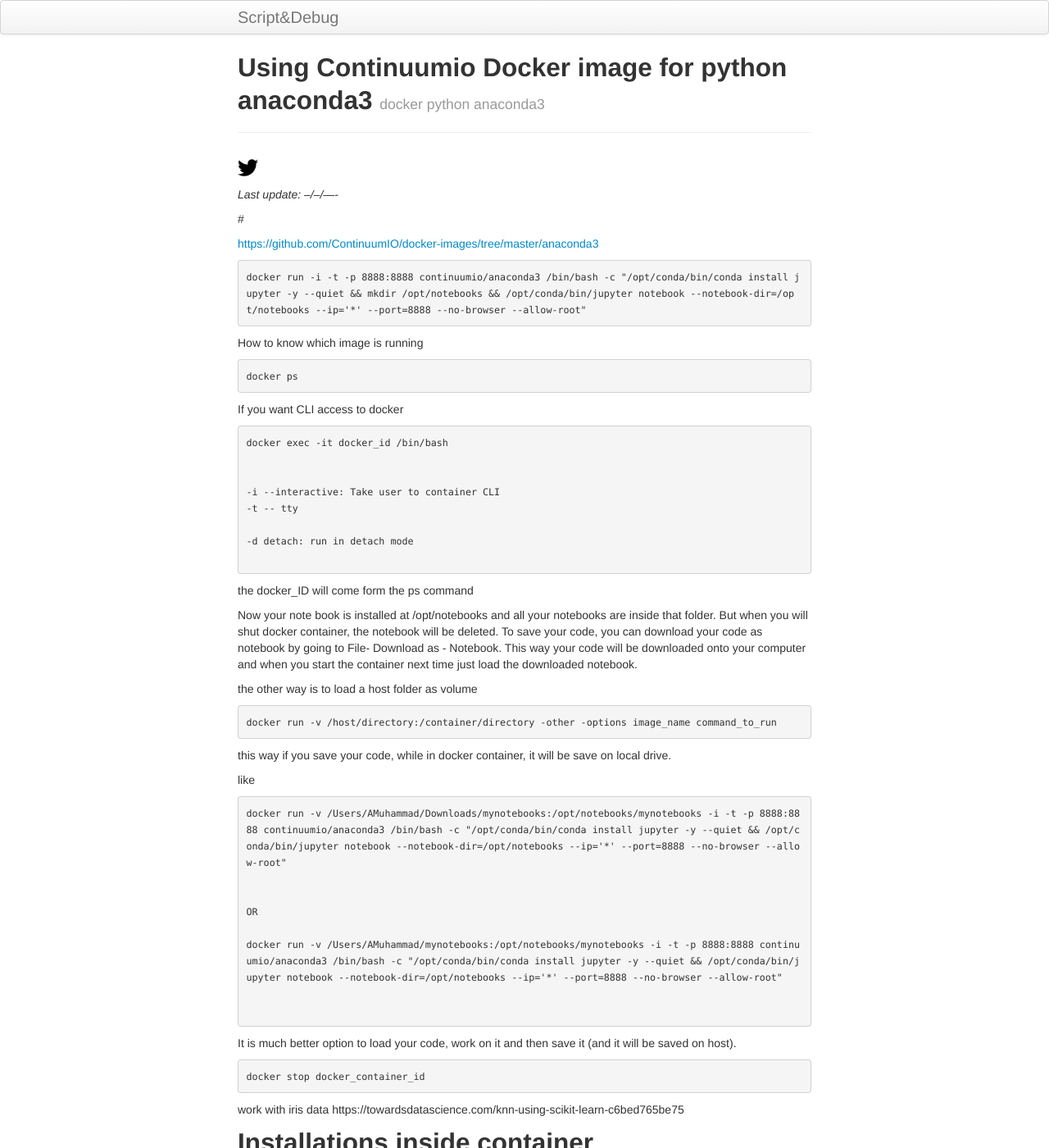
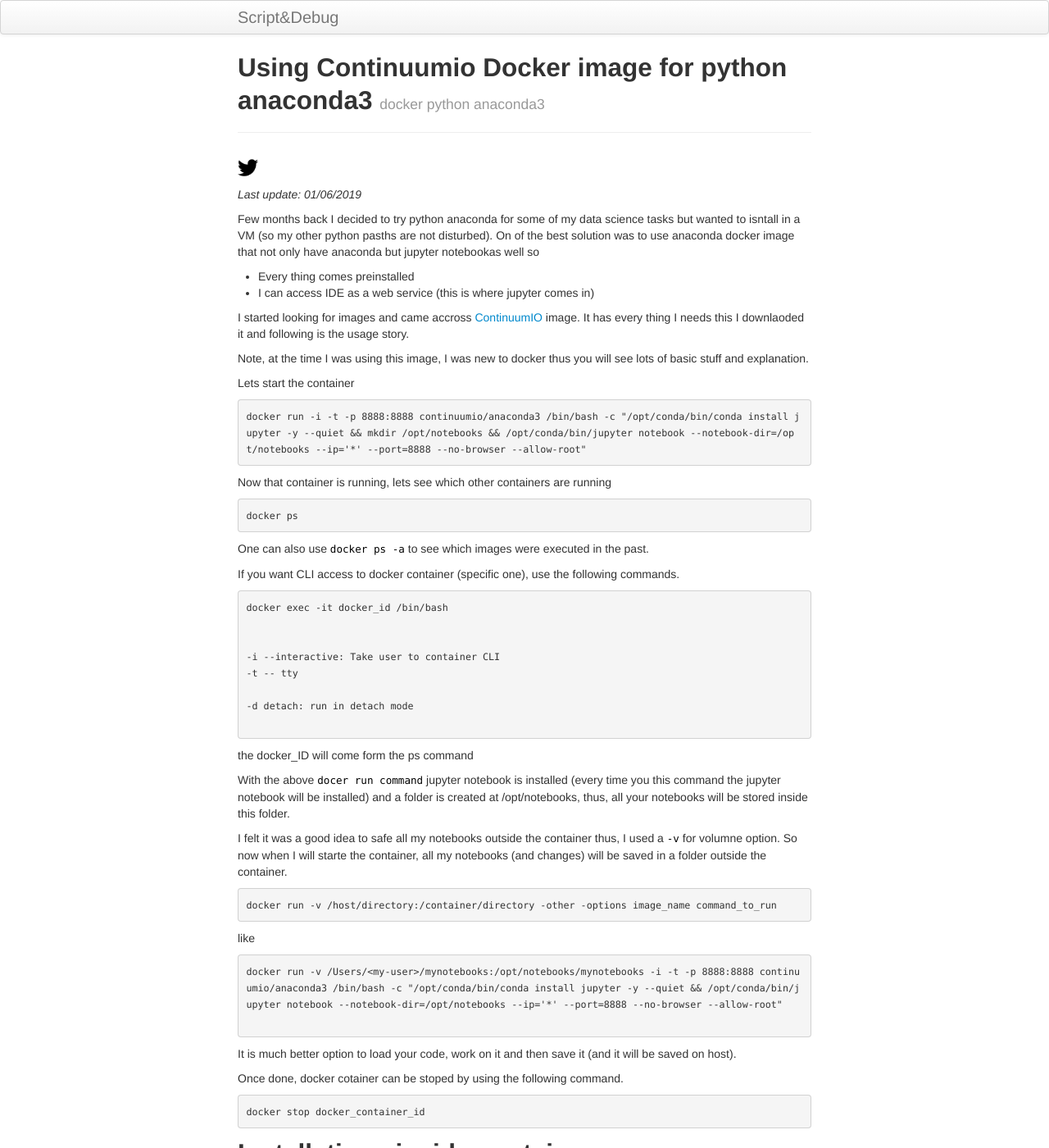
Before and after one commit to mnahmad/scriptndebug, a Jekyll site: the page built from pages/containers/docker_anaconda3_jupyter.md, in a window 1280 px wide and 1400 px high. Shown: the whole window at 82% size. Built offline with Jekyll 4.4.1, drawn with Linux system fonts in a browser that asks for light colours; some of the changed text lies outside the part shown.

Commit message:
Docker anaconda post added

````diff
--- a/pages/containers/docker_anaconda3_jupyter.md
+++ b/pages/containers/docker_anaconda3_jupyter.md
@@ -5,28 +5,35 @@
 description: Using Continuumio Docker image for python anaconda3
 ---
 
-<a href="https://twitter.com/intent/tweet?text=<title with %20 for each space>%20https://mnahmad.github.io/scriptndebug/pages/<url-post>%20@mnabiahmad"><img src="https://mnahmad.github.io/scriptndebug/twiter-icon-15.jpg" height="25" width="25"></a>
+<a href="https://twitter.com/intent/tweet?text=Using%20Continuumio%20Docker%20image%20for%20python%20anaconda3%20https://mnahmad.github.io/scriptndebug/pages/containers/docker_anaconda3_jupyter.md%20@mnabiahmad"><img src="https://mnahmad.github.io/scriptndebug/twiter-icon-15.jpg" height="25" width="25"></a>
 
-*Last update: --/--/----*
+*Last update: 01/06/2019*
 
-#
+Few months back I decided to try python anaconda for some of my data science tasks but wanted to isntall in a VM (so my other python pasths are not disturbed). On of the best solution was to use anaconda docker image that not only have anaconda but jupyter notebookas well so
+- Every thing comes preinstalled
+- I can access IDE as a web service (this is where jupyter comes in)
 
+I started looking for images and came accross [ContinuumIO](https://github.com/ContinuumIO/docker-images/tree/master/anaconda3) image. It has every thing I needs this I downlaoded it and following is the usage story.
 
-[https://github.com/ContinuumIO/docker-images/tree/master/anaconda3](https://github.com/ContinuumIO/docker-images/tree/master/anaconda3)
+Note, at the time I was using this image, I was new to docker thus you will see lots of basic stuff and explanation.
 
+Lets start the container
 
 ```
 docker run -i -t -p 8888:8888 continuumio/anaconda3 /bin/bash -c "/opt/conda/bin/conda install jupyter -y --quiet && mkdir /opt/notebooks && /opt/conda/bin/jupyter notebook --notebook-dir=/opt/notebooks --ip='*' --port=8888 --no-browser --allow-root"
 ```
 
 
-How to know which image is running
+Now that container is running, lets see which other containers are running
 
 ```
 docker ps
 ```
 
-If you want CLI access to docker
+One can also use `docker ps -a` to see which images were executed in the past.
+
+
+If you want CLI access to docker container (specific one), use the following commands.
 
 ```
 docker exec -it docker_id /bin/bash
@@ -41,42 +48,31 @@
 
 the docker_ID will come form the ps command
 
-Now your note book is installed at /opt/notebooks and all your notebooks are inside that folder. But when you will shut docker container, the notebook will be deleted. To save your code, you can download your code as notebook by going to File- Download as - Notebook. This way your code will be downloaded onto your computer and when you start the container next time just load the downloaded notebook.
+With the above `docer run command` jupyter notebook is installed (every time you this command the jupyter notebook will be installed) and a folder is created at /opt/notebooks, thus, all your notebooks will be stored inside this folder.
 
-the other way is to load a host folder as volume
+I felt it was a good idea to safe all my notebooks outside the container thus, I used a `-v` for volumne option. So now when I will starte the container, all my notebooks (and changes) will be saved in a folder outside the container.
 
 ```
 docker run -v /host/directory:/container/directory -other -options image_name command_to_run
 ```
-this way if you save your code, while in docker container, it will be save on local drive.
 
 like
 
 ```
-docker run -v /Users/AMuhammad/Downloads/mynotebooks:/opt/notebooks/mynotebooks -i -t -p 8888:8888 continuumio/anaconda3 /bin/bash -c "/opt/conda/bin/conda install jupyter -y --quiet && /opt/conda/bin/jupyter notebook --notebook-dir=/opt/notebooks --ip='*' --port=8888 --no-browser --allow-root"
-
-
-OR
-
-docker run -v /Users/AMuhammad/mynotebooks:/opt/notebooks/mynotebooks -i -t -p 8888:8888 continuumio/anaconda3 /bin/bash -c "/opt/conda/bin/conda install jupyter -y --quiet && /opt/conda/bin/jupyter notebook --notebook-dir=/opt/notebooks --ip='*' --port=8888 --no-browser --allow-root"
-
+docker run -v /Users/<my-user>/mynotebooks:/opt/notebooks/mynotebooks -i -t -p 8888:8888 continuumio/anaconda3 /bin/bash -c "/opt/conda/bin/conda install jupyter -y --quiet && /opt/conda/bin/jupyter notebook --notebook-dir=/opt/notebooks --ip='*' --port=8888 --no-browser --allow-root"
 
 ```
 
 It is much better option to load your code, work on it and then save it (and it will be saved on host).
 
+
+Once done, docker cotainer can be stoped by using the following command.
 ```
 docker stop docker_container_id
 ```
 
-
-work with iris data https://towardsdatascience.com/knn-using-scikit-learn-c6bed765be75
-
-
-
-
 ## Installations inside container
-From time to time, I test different libraries inside this container. This second covers the installation steps, issues and their solution and basic working of libraries.
+From time to time, I test different libraries inside this container. This section covers the installation steps, issues and their solution and basic working of libraries.
 
 ### pandas profiling
 
@@ -89,6 +85,9 @@
 
 
 
-Note,
+Note:
 1. special thanks to [Nicole Janeway Bills](https://medium.com/@nicolejaneway) for her [blog](https://towardsdatascience.com/10-underrated-python-skills-dfdff5741fdf).
 2. Read more details at this [link](https://pandas-profiling.github.io/pandas-profiling/docs/master/rtd/pages/introduction.html)
+
+
+In futuer, I will try to use the container to play around with iris data available at [this](https://towardsdatascience.com/knn-using-scikit-learn-c6bed765be75) link.
````
Also changed, not shown: index.md (+1 -1 lines).
